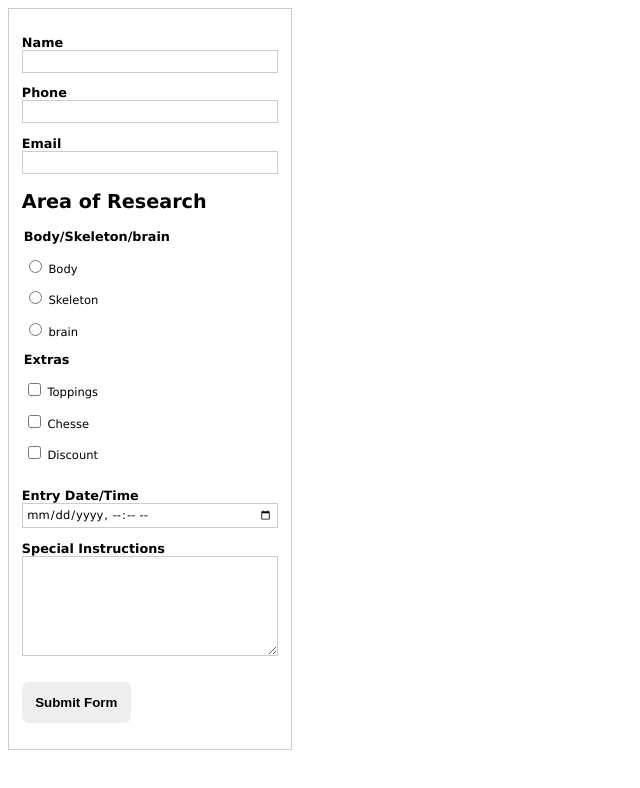
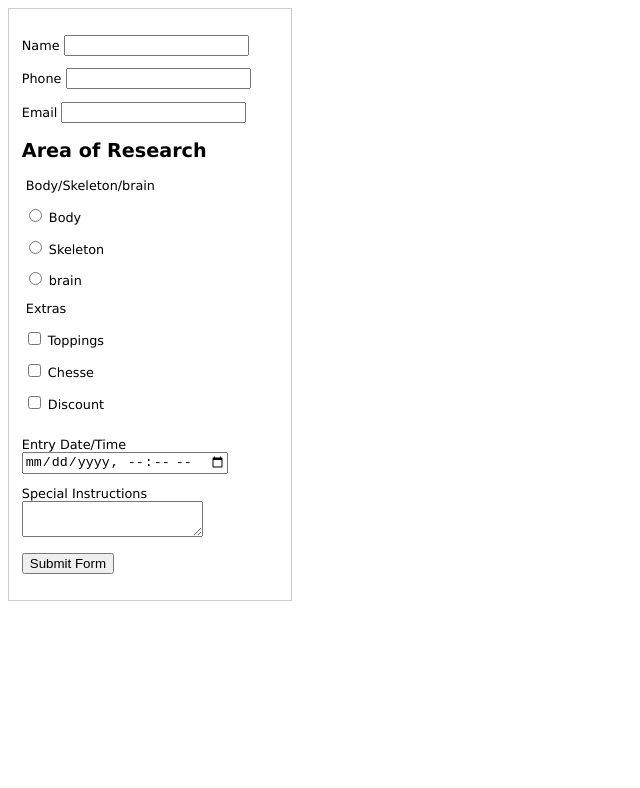
Before and after one commit to HridayRaj/Food_and_spices, a plain HTML site: page res.htm in a window 1280 px wide. Shown: the whole page, without its empty margins (0-640 px from the left). Drawn offline with Linux system fonts and the light colour scheme.

Commit message:
css removed

```diff
--- a/res.htm
+++ b/res.htm
@@ -25,11 +25,7 @@
                 padding: 0;
                 }
 
-                .myForm legend,
-                .myForm label {
-                padding: 0;
-                font-weight: bold;
-                }
+               /* comment added *./
 
                 .myForm label.choice {
                 font-size: 0.9em;
```
